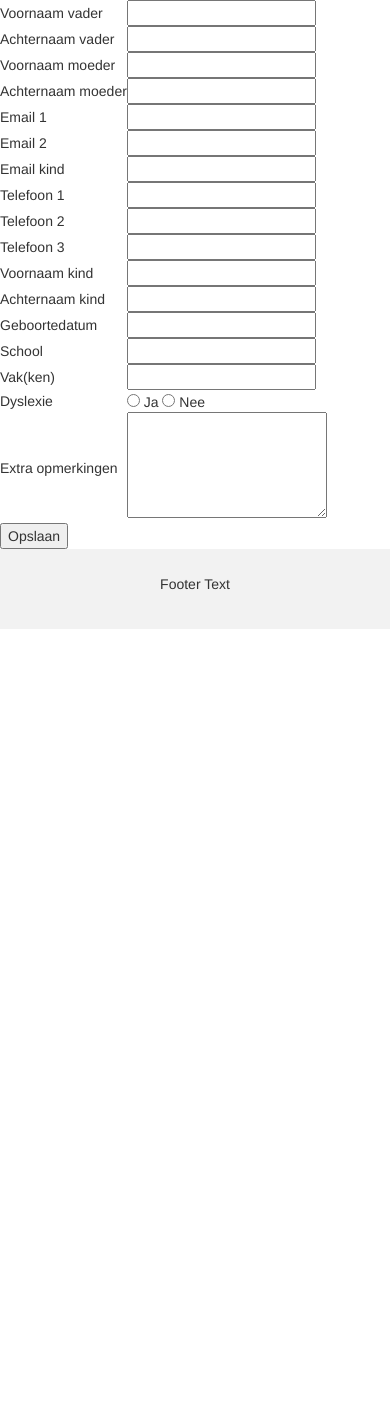
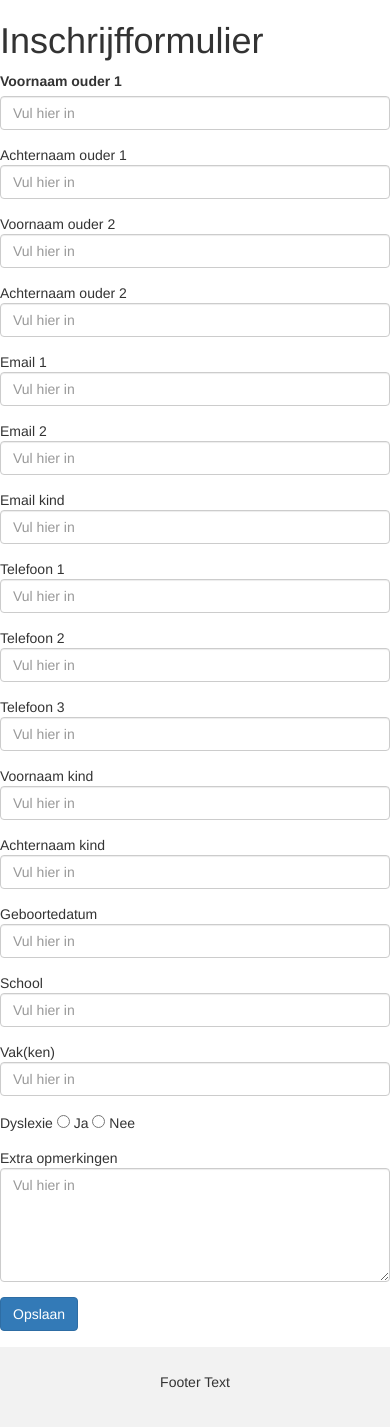
Before and after one commit to rikhesman/HBL, a PHP site: page /Form.php in a window 390 px wide. Shown: the part 52-1479 px from the top of the page. Before the commit the page ends 681 px from the top, so only its background shows below. Run offline with PHP 8.4, Linux system fonts and the light colour scheme; some libraries are stand-ins or nearby versions.

Commit message:
Form Done
Complete versie

```diff
--- a/Form.php
+++ b/Form.php
@@ -4,6 +4,7 @@
   <title>Bootstrap Example</title>
   <meta charset="utf-8">
   <meta name="viewport" content="width=device-width, initial-scale=1">
+  <link rel="stylesheet" href="Css_Form.css">
   <link rel="stylesheet" href="https://maxcdn.bootstrapcdn.com/bootstrap/3.3.7/css/bootstrap.min.css">
   <script src="https://ajax.googleapis.com/ajax/libs/jquery/3.1.1/jquery.min.js"></script>
   <script src="https://maxcdn.bootstrapcdn.com/bootstrap/3.3.7/js/bootstrap.min.js"></script>
@@ -60,80 +61,70 @@
   </div>
 </nav>
 
-
+    <div class="row">
+  <div class="col-md-4"><!--Linker kant--></div>
+  <div class="col-md-4">
+    <h1>Inschrijfformulier</h1>
         <form>
-            <table>
-            <tr>
-                <td>Voornaam vader</td>
-                <td><input type="text" name="first_name_v"  value=""></td>
-            </tr>
-            <tr>
-                <td>Achternaam vader</td>
-                <td><input type="text" name="last_name_v"   value=""></td>
-            </tr>
-            <tr>
-                <td>Voornaam moeder</td>
-                <td><input type="text" name="first_name_m"  value=""></td>
-            </tr>
-            <tr>
-                <td>Achternaam moeder</td>
-                <td><input type="text" name="last_name_m"   value=""></td>
-            </tr>
-            <tr>
-                <td>Email 1</td>
-                <td><input type="text" name="email_1"       value=""></td>
-            </tr>
-            <tr>
-                <td>Email 2</td>
-                <td><input type="text" name="email_2"       value=""></td>
-            </tr>
-            <tr>
-                <td>Email kind</td>
-                <td><input type="text" name="email_k"       value=""></td>
-            <tr>
-                <td>Telefoon 1</td>
-                <td><input type="number" name="telefoon_1"  value=""></td>
-            </tr>
-            <tr>
-                <td>Telefoon 2</td>
-                <td><input type="number" name="telefoon_2"  value=""></td>
-            </tr>
-            <tr>
-                <td>Telefoon 3</td>
-                <td><input type="number" name="telefoon_k"  value=""></td>
-            <tr>
-                <td>Voornaam kind</td>
-                <td><input type="text" name="first_name_k"  value=""></td>
-            </tr>
-            <tr>
-                <td>Achternaam kind</td>
-                <td><input type="text" name="last_name_k"   value=""></td>
-            </tr>
-            <tr>
-                <td>Geboortedatum</td>
-                <td><input type="text" name="birth_date"    value=""></td>
-            </tr>
-            <tr>
-                <td>School</td>
-                <td><input type="text" name="school"        value=""></td>
-            </tr>
-            <tr>
-                <td>Vak(ken)</td>
-                <td><input type="text" name="vak"           value=""></td>
-            </tr>
-            <tr>
-                <td>Dyslexie</td>
-                <td><input type="radio" name="dyslexie"     value="ja"> Ja
-                    <input type="radio" name="dyslexie"     value="nee"> Nee</td>
-            </tr>
-            <tr>
-                <td>Extra opmerkingen</td>
-                <td><textarea rows="5" cols="22" name="opmerking"></textarea></td>
-            </tr>
-            </table>
-            <input type="button" name="opslaan" value="Opslaan">
+            <div class="form-group">
+                <label for="title">Voornaam ouder 1</label>
+                <input type="text" class="form-control" placeholder="Vul hier in" name="first_name_v"  value="">
+                </div><div class="form-group">
+                Achternaam ouder 1
+                <input type="text" class="form-control" placeholder="Vul hier in" name="last_name_v"   value="">
+                </div><div class="form-group">
+                Voornaam ouder 2
+                <input type="text" class="form-control" placeholder="Vul hier in" name="first_name_m"  value="">
+                </div><div class="form-group">
+                Achternaam ouder 2</td>
+                <input type="text" class="form-control" placeholder="Vul hier in" name="last_name_m"   value="">
+                </div><div class="form-group">
+                Email 1
+                <input type="text" class="form-control" placeholder="Vul hier in" name="email_1"       value="">
+                </div><div class="form-group">
+                Email 2
+                <input type="text" class="form-control" placeholder="Vul hier in" name="email_2"       value="">
+                </div><div class="form-group">
+                Email kind
+                <input type="text" class="form-control" placeholder="Vul hier in" name="email_k"       value="">
+                </div><div class="form-group">
+                Telefoon 1
+                <input type="text" class="form-control" placeholder="Vul hier in" name="telefoon_1"  value="">
+                </div><div class="form-group">
+                Telefoon 2
+                <input type="text" class="form-control" placeholder="Vul hier in" name="telefoon_2"  value="">
+                </div><div class="form-group">
+                Telefoon 3
+                <input type="text" class="form-control" placeholder="Vul hier in" name="telefoon_k"  value="">
+                </div><div class="form-group">
+                Voornaam kind
+                <input type="text" class="form-control" placeholder="Vul hier in" name="first_name_k"  value="">
+                </div><div class="form-group">
+                Achternaam kind
+                <input type="text" class="form-control" placeholder="Vul hier in" name="last_name_k"   value="">
+                </div><div class="form-group">
+                Geboortedatum
+                <input type="text" class="form-control" placeholder="Vul hier in" name="birth_date"    value="">
+                </div><div class="form-group">
+                School
+                <input type="text" class="form-control" placeholder="Vul hier in" name="school"        value="">
+                </div><div class="form-group">
+                Vak(ken)
+                <input type="text" class="form-control" placeholder="Vul hier in" name="vak"           value="">
+                </div><div class="form-group">
+                Dyslexie
+                <input type="radio" name="dyslexie"     value="ja"> Ja
+                <input type="radio" name="dyslexie"     value="nee"> Nee
+                </div><div class="form-group">
+                Extra opmerkingen</td>
+                <textarea rows="5" class="form-control" placeholder="Vul hier in" cols="22" name="opmerking"></textarea>
+                </div><div class="form-group">
+                <input type="button" class="btn btn-primary" name="opslaan" value="Opslaan">
+            </div>
     </form>
-
+  </div>
+  <div class="col-md-4"><!--Rechter kant--></div>
+  </div>
 
 
 <footer class="container-fluid text-center">
```
